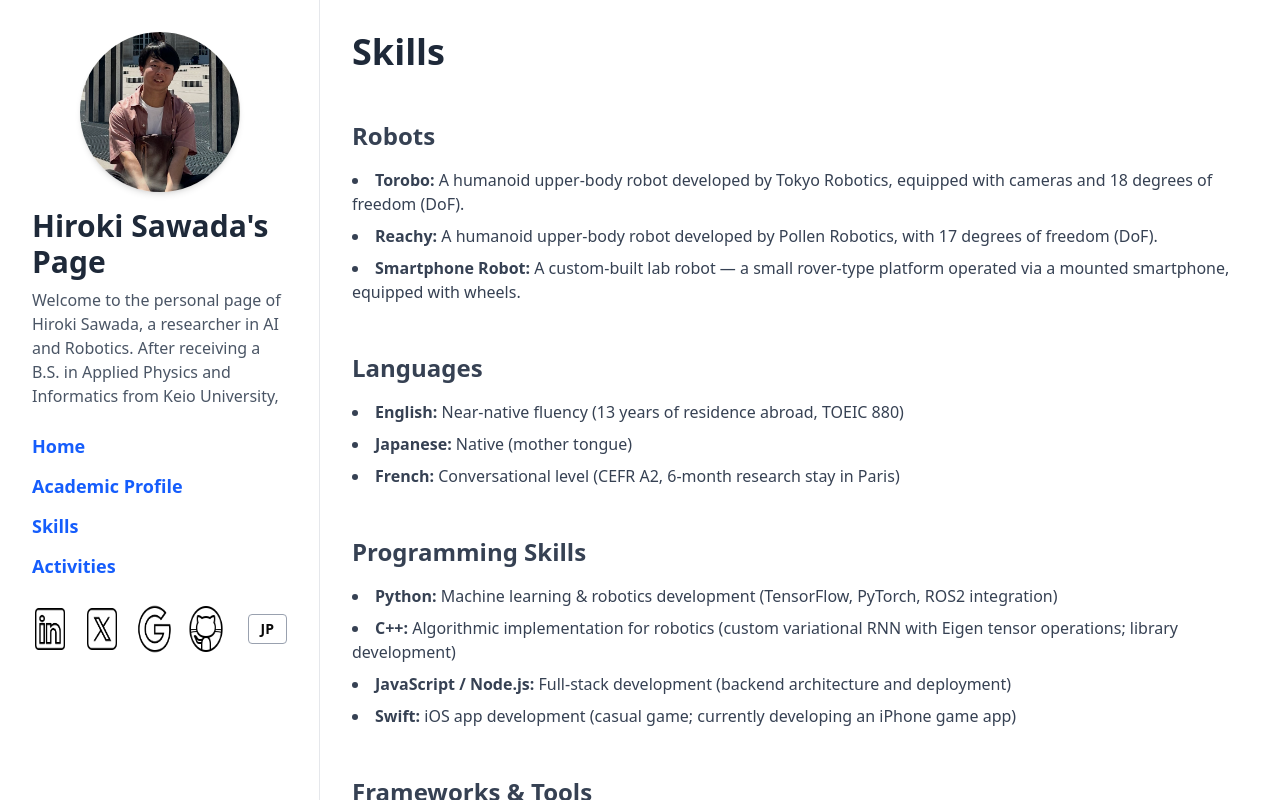
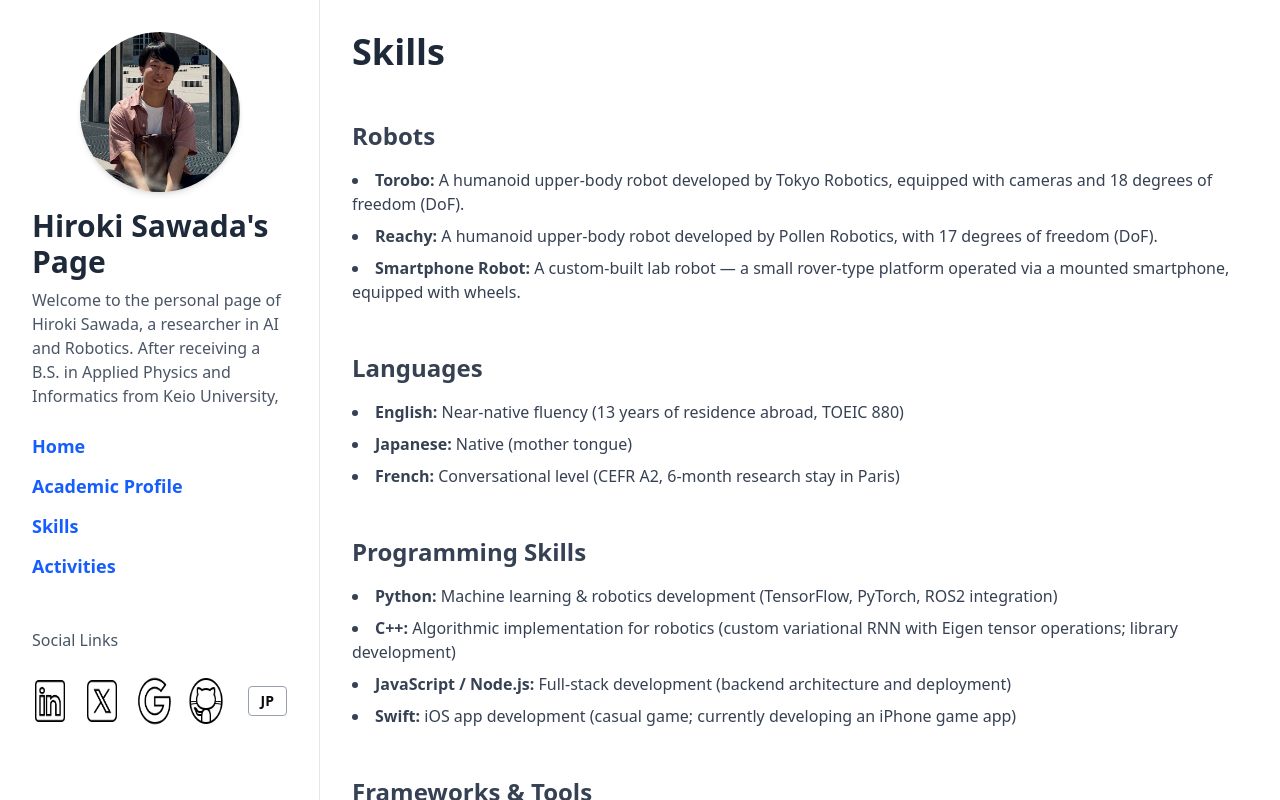
Before and after one commit to hiroki-oist/PersonalWebsite, a Next.js app: page /en/skills in a window 1280 px wide. Shown: the top 800 px of the page. Built offline with nearby package versions, Linux system fonts and the light colour scheme.

Commit message:
Updated UI

```diff
--- a/app/en/achievements/page.js
+++ b/app/en/achievements/page.js
@@ -3,9 +3,9 @@ import Link from "next/link";
 
 export default function AchievementsEn() {
   return (
-    <main className="flex min-h-screen bg-white">
+    <main className="flex min-h-screen bg-white ml-[25%]">
       <SidebarEn />
-      <div className="w-3/4 p-8">
+      <div className="w-1/1 p-8">
         <h1 className="text-4xl font-bold text-gray-800 mb-6">Achievements</h1>
 
         {/* --- Publications --- */}
--- a/app/en/activities/page.js
+++ b/app/en/activities/page.js
@@ -2,9 +2,9 @@ import SidebarEn from "../../../components/SidebarEn";
 
 export default function Activities() {
   return (
-    <main className="flex min-h-screen bg-white">
+    <main className="flex min-h-screen bg-white ml-[25%]">
       <SidebarEn />
-      <div className="w-3/4 p-8">
+      <div className="w-1/1 p-8">
         <h1 className="text-4xl font-bold text-gray-800 mb-6">活動記録</h1>
         <p className="text-gray-600">ここに活動記録の詳細を表示します。</p>
       </div>
--- a/app/en/page.js
+++ b/app/en/page.js
@@ -2,9 +2,9 @@ import SidebarEn from "../../components/SidebarEn";
 
 export default function HomeEn() {
   return (
-    <main className="flex min-h-screen bg-white">
+    <main className="flex min-h-screen bg-white ml-[25%]">
       <SidebarEn />
-      <div className="w-3/4 relative">
+      <div className="w-1/1 relative">
         <img
           src="/BackGround.png"
           alt="Background"
--- a/app/en/skills/page.js
+++ b/app/en/skills/page.js
@@ -3,9 +3,9 @@ import Link from "next/link";
 
 export default function Achievements() {
   return (
-    <main className="flex min-h-screen bg-white">
+    <main className="flex min-h-screen bg-white ml-[25%]">
       <SidebarEn />
-      <div className="w-3/4 p-8">
+      <div className="w-1/1 p-8">
         <h1 className="text-4xl font-bold text-gray-800 mb-6">Skills</h1>
 
         {/* --- Robots --- */}
--- a/components/Sidebar.js
+++ b/components/Sidebar.js
@@ -64,6 +64,9 @@ export default function Sidebar() {
         </div>
 
         {/* --- ソーシャルリンク & 言語切替 --- */}
+        <p className="text-gray-600">
+            <br /><br />ソーシャルリンク
+        </p>
         <div className="flex items-center space-x-4 mt-6">
           <Link
             href="https://www.linkedin.com/in/hiroki-sawada-1252461b6/"
--- a/components/SidebarEn.js
+++ b/components/SidebarEn.js
@@ -15,7 +15,7 @@ export default function SidebarEn() {
   };
 
   return (
-    <div className="w-1/4 p-8 flex flex-col justify-between border-r border-gray-200">
+    <div className="w-1/4 p-8 flex flex-col justify-between border-r border-gray-200 fixed top-0 left-0 h-screen bg-white overflow-auto">
       <div>
         {/* --- Profile Photo --- */}
         <div className="flex justify-center mb-4">
@@ -67,6 +67,9 @@ export default function SidebarEn() {
         </div>
 
         {/* --- Social Links & Language Switch --- */}
+        <p className="text-gray-600">
+            <br /><br />Social Links
+        </p>
         <div className="flex items-center space-x-4 mt-6">
           <Link
             href="https://www.linkedin.com/in/hiroki-sawada-1252461b6/"
```
